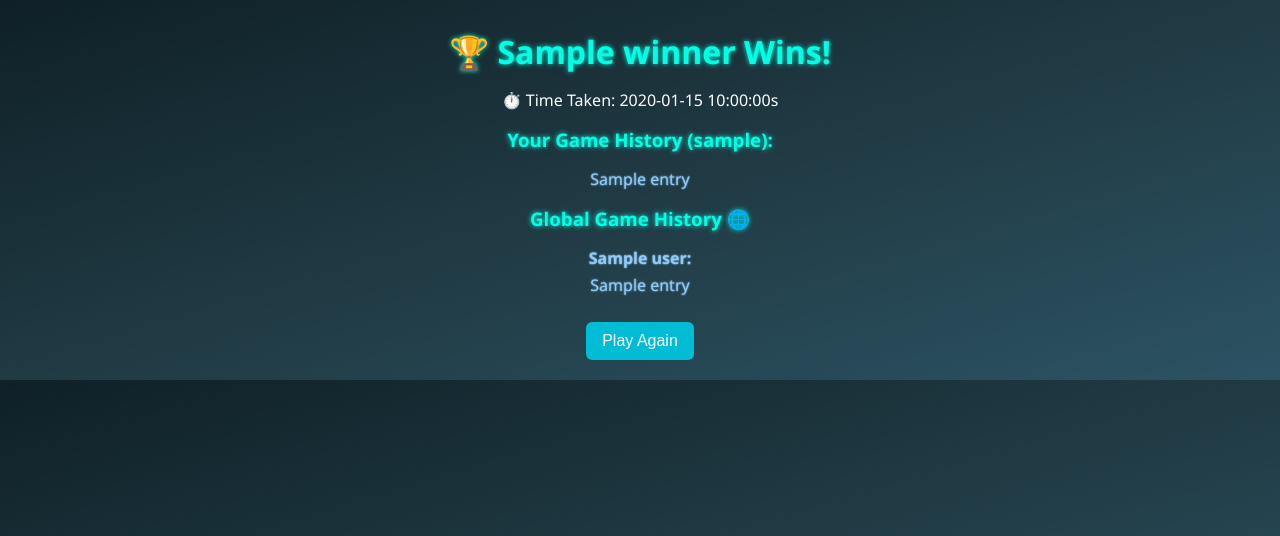
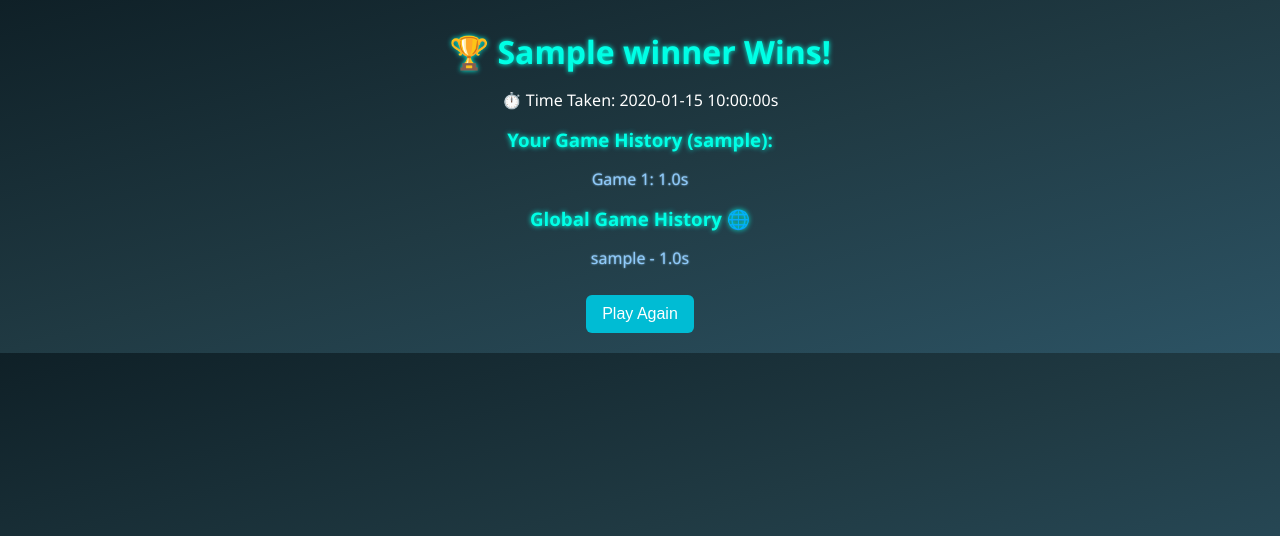
Before and after one commit to irmarg/XO-ioane, a Flask app: template templates/winner.html in a window 1280 px wide. Shown: the top 536 px of the page. Run offline with Flask 3, Linux system fonts and the light colour scheme; tables that the repository leaves empty hold one stand-in row (values such as "Sample post"); the template is opened without the code that fills it: values that come from a table or form of the project are taken from there, most other values are stand-ins (such as "Sample title", 1, 10 or a date in 2020).

Commit message:
Capture and store difficulty level; update question display and game history format

```diff
--- a/app.py
+++ b/app.py
@@ -64,6 +64,7 @@ def start():
     if request.method == 'POST':
         username = request.form['username']
         subject_id = request.form['subject']
+        difficulty = request.form['difficulty']  # ✅ Capture difficulty
 
         user = User.query.filter_by(username=username).first()
         if not user:
@@ -73,6 +74,7 @@ def start():
 
         session['username'] = user.username
         session['user_id'] = user.id
+        session['difficulty'] = difficulty  # ✅ Store in session for later
         game_state.subject_id = int(subject_id)
         game_state.reset()
         return redirect(url_for('play_game'))
--- a/templates/winner.html
+++ b/templates/winner.html
@@ -13,41 +13,32 @@
     <!-- 🧑 User Game History -->
 <h3>Your Game History ({{ username }}):</h3>
 <ul>
-        {% for entry in history %}
+    {% for game in user_games %}
         <li>
-                {% if 'WON' in entry %}
-                    {{ entry | replace('(WON)', '') }} <span style="color:lime;">(WON)</span>
-                {% elif 'LOST' in entry %}
-                    {{ entry | replace('(LOST)', '') }} <span style="color:red;">(LOST)</span>
-                {% else %}
-                    {{ entry }}
+            Game {{ loop.index }}: {{ game.time_taken }}s
+            {% if game.result == 'WON' %}
+                <span style="color:lime;">(WON)</span>
+            {% elif game.result == 'LOST' %}
+                <span style="color:red;">(LOST)</span>
             {% endif %}
         </li>
     {% endfor %}
 </ul>
 
-    <!-- 🌍 Leaderboard for All Users -->
+<!-- 🌍 Global Game History -->
 <h3>Global Game History 🌐</h3>
 <ul>
-        {% for user, records in all_histories.items() %}
-            <li><strong>{{ user }}:</strong>
-                <ul>
-                    {% for entry in records %}
+    {% for game in all_games %}
         <li>
-                            {% if 'WON' in entry %}
-                                {{ entry | replace('(WON)', '') }} <span style="color:lime;">(WON)</span>
-                            {% elif 'LOST' in entry %}
-                                {{ entry | replace('(LOST)', '') }} <span style="color:red;">(LOST)</span>
-                            {% else %}
-                                {{ entry }}
+            {{ game.player.username }} - {{ game.time_taken }}s
+            {% if game.result == 'WON' %}
+                <span style="color:lime;">(WON)</span>
+            {% elif game.result == 'LOST' %}
+                <span style="color:red;">(LOST)</span>
             {% endif %}
         </li>
     {% endfor %}
 </ul>
-            </li>
-        {% endfor %}
-    </ul>
-
     <!-- Play Again -->
     <form method="get" action="{{ url_for('start') }}">
         <button>Play Again</button>
```
Also changed, not shown: templates/question.html (+5 -4 lines). Lines whose indentation alone changed are shown as unchanged.
